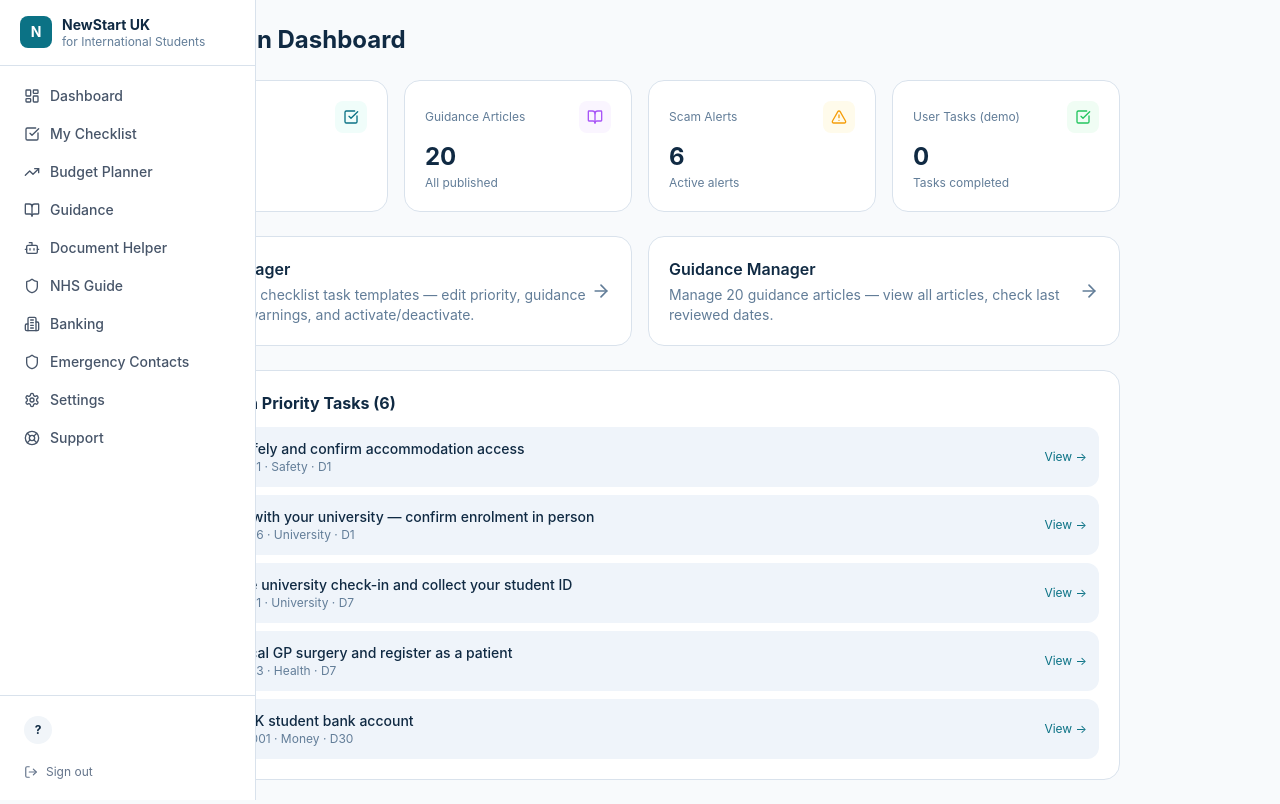
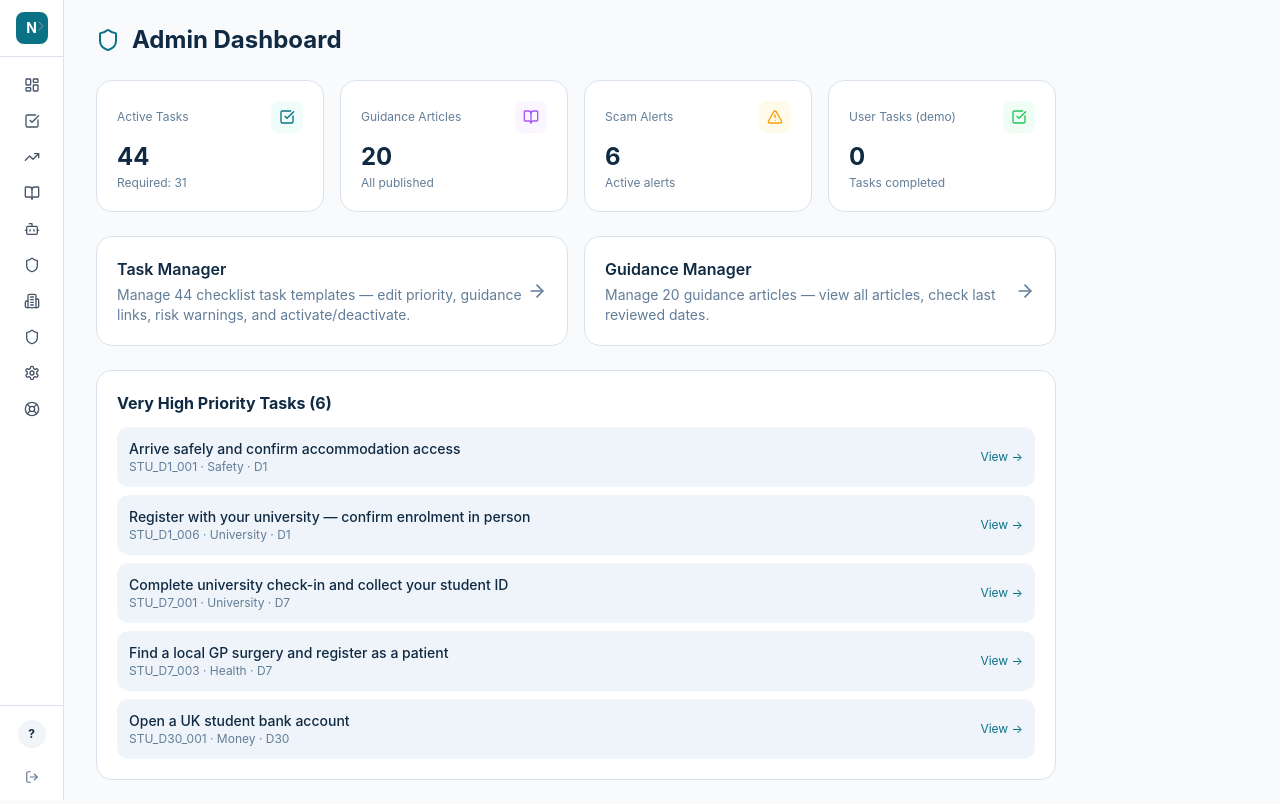
Before and after one commit to newstartuk/newstartuk, a Next.js app: page /admin in a window 1280 px wide. Built offline with nearby package versions, Linux system fonts and the light colour scheme.

Commit message:
Fix: collapsible sidebar + middleware build fix

```diff
--- a/components/Navigation.tsx
+++ b/components/Navigation.tsx
@@ -15,6 +15,7 @@
   X,
   Menu,
   ChevronRight,
+  ChevronLeft,
   Building2,
   TrendingUp,
 } from "lucide-react";
@@ -32,93 +33,149 @@
   { href: "/support", label: "Support", icon: LifeBuoy },
 ];
 
+const SIDEBAR_COLLAPSED_KEY = "nsk_sidebar_collapsed";
+
+function getCollapsed(defaultVal: boolean): boolean {
+  if (typeof window === "undefined") return defaultVal;
+  try {
+    const stored = localStorage.getItem(SIDEBAR_COLLAPSED_KEY);
+    return stored !== null ? JSON.parse(stored) : defaultVal;
+  } catch {
+    return defaultVal;
+  }
+}
+
+function setCollapsed(val: boolean): void {
+  if (typeof window === "undefined") return;
+  try {
+    localStorage.setItem(SIDEBAR_COLLAPSED_KEY, JSON.stringify(val));
+  } catch {
+    // ignore
+  }
+}
+
 export default function Navigation({ children }: { children: React.ReactNode }) {
   const pathname = usePathname();
   const [user, setUser] = useState<ReturnType<typeof getUser>>(null);
   const [mobileOpen, setMobileOpen] = useState(false);
+  const [collapsed, setCollapsedState] = useState(true); // default to collapsed on first load
 
   useEffect(() => {
     setUser(getUser());
+    setCollapsedState(getCollapsed(true));
   }, []);
+
+  const toggleCollapse = () => {
+    const next = !collapsed;
+    setCollapsedState(next);
+    setCollapsed(next);
+  };
 
   const handleLogout = () => {
     clearAllData();
     window.location.href = "/login";
   };
 
+  // Sidebar width classes
+  const sidebarWidth = collapsed ? "w-16" : "w-64";
+  const mainMargin = collapsed ? "md:ml-16" : "md:ml-64";
+
   return (
     <div className="min-h-screen bg-background flex">
       {/* Desktop Sidebar */}
-      <aside className="hidden md:flex flex-col w-64 bg-white border-r border-border shrink-0 fixed h-full z-40">
-        {/* Logo */}
-        <div className="flex items-center gap-2.5 px-5 py-4 border-b border-border">
+      <aside
+        className={`hidden md:flex flex-col bg-white border-r border-border shrink-0 fixed h-full z-40 transition-all duration-200 ${sidebarWidth}`}
+      >
+        {/* Logo + Collapse toggle */}
+        <div className={`flex items-center border-b border-border py-3 ${collapsed ? "justify-center px-2" : "gap-2.5 px-4"}`}>
           <div className="w-8 h-8 bg-primary rounded-lg flex items-center justify-center shrink-0">
             <span className="text-white font-bold text-sm">N</span>
           </div>
+          {!collapsed && (
             <div>
               <p className="font-bold text-navy text-sm leading-tight">NewStart UK</p>
               <p className="text-xs text-muted leading-tight">for International Students</p>
             </div>
+          )}
+          <button
+            onClick={toggleCollapse}
+            className={`ml-auto p-1.5 rounded-md hover:bg-civic-100 text-muted transition-colors ${collapsed ? "absolute top-3 right-2" : ""}`}
+            title={collapsed ? "Expand sidebar" : "Collapse sidebar"}
+          >
+            {collapsed ? <ChevronRight className="w-4 h-4" /> : <ChevronLeft className="w-4 h-4" />}
+          </button>
         </div>
 
         {/* Nav */}
-        <nav className="flex-1 py-3 px-3 space-y-0.5 overflow-y-auto">
+        <nav className="flex-1 py-3 overflow-y-auto">
+          <div className={collapsed ? "px-2 space-y-1" : "px-3 space-y-0.5"}>
             {NAV_ITEMS.map(({ href, label, icon: Icon }) => {
               const active = pathname === href || pathname.startsWith(href + "/");
               return (
                 <Link
                   key={href}
                   href={href}
+                  title={collapsed ? label : undefined}
                   className={`flex items-center gap-2.5 px-3 py-2 rounded-lg text-sm font-medium transition-all ${
                     active
                       ? "bg-teal-50 text-primary"
                       : "text-civic-600 hover:bg-civic-50 hover:text-navy"
-                }`}
+                  } ${collapsed ? "justify-center" : ""}`}
                 >
                   <Icon className="w-4 h-4 shrink-0" />
-                {label}
+                  {!collapsed && <span className="truncate">{label}</span>}
                 </Link>
               );
             })}
+          </div>
 
           {/* Admin */}
           {user && (
             <>
-              <div className="border-t border-border my-2" />
+              <div className={`border-t border-border my-2 ${collapsed ? "mx-2" : "mx-3"}`} />
+              <div className={collapsed ? "px-2" : "px-3"}>
                 <Link
                   href="/admin"
+                  title={collapsed ? "Admin" : undefined}
                   className={`flex items-center gap-2.5 px-3 py-2 rounded-lg text-sm font-medium transition-all ${
                     pathname.startsWith("/admin")
                       ? "bg-teal-50 text-primary"
                       : "text-civic-600 hover:bg-civic-50 hover:text-navy"
-                }`}
+                  } ${collapsed ? "justify-center" : ""}`}
                 >
                   <Shield className="w-4 h-4 shrink-0" />
-                Admin
+                  {!collapsed && "Admin"}
                 </Link>
+              </div>
             </>
           )}
         </nav>
 
         {/* User & Logout */}
-        <div className="p-3 border-t border-border">
-          <div className="flex items-center gap-2.5 px-3 py-2 mb-1">
+        <div className={`border-t border-border p-2 ${collapsed ? "flex flex-col items-center gap-2" : "space-y-1"}`}>
+          {/* Avatar always shown */}
+          <div
+            className={`flex items-center rounded-lg hover:bg-civic-50 transition-colors ${collapsed ? "w-10 h-10 justify-center" : "gap-2.5 px-3 py-2"}`}
+          >
             <div className="w-7 h-7 bg-civic-100 rounded-full flex items-center justify-center shrink-0">
               <span className="text-xs font-bold text-navy">
                 {user?.name?.charAt(0)?.toUpperCase() ?? "?"}
               </span>
             </div>
-            <div className="min-w-0">
+            {!collapsed && (
+              <div className="min-w-0 flex-1">
                 <p className="text-xs font-semibold text-navy truncate">{user?.name}</p>
                 <p className="text-xs text-muted truncate">{user?.email}</p>
               </div>
+            )}
           </div>
           <button
             onClick={handleLogout}
-            className="w-full flex items-center gap-2 px-3 py-2 rounded-lg text-xs text-civic-500 hover:bg-red-50 hover:text-red-500 transition-all"
+            title={collapsed ? "Sign out" : undefined}
+            className={`w-full flex items-center gap-2 px-3 py-2 rounded-lg text-xs text-civic-500 hover:bg-red-50 hover:text-red-500 transition-all ${collapsed ? "justify-center w-10" : ""}`}
           >
             <LogOut className="w-3.5 h-3.5 shrink-0" />
-            Sign out
+            {!collapsed && "Sign out"}
           </button>
         </div>
       </aside>
@@ -220,8 +277,8 @@
           </button>
         </header>
 
-        {/* Main content */}
-        <main className="flex-1 px-4 py-6 md:pl-8 md:pr-8 max-w-5xl w-full mx-auto">
+        {/* Main content — shifts when sidebar collapses */}
+        <main className={`flex-1 px-4 py-6 md:pl-8 md:pr-8 max-w-5xl w-full mx-auto ${mainMargin} transition-all duration-200`}>
           {children}
         </main>
       </div>
```
Also changed, not shown: middleware.ts (+24 -22 lines). Lines whose indentation alone changed are shown as unchanged.
